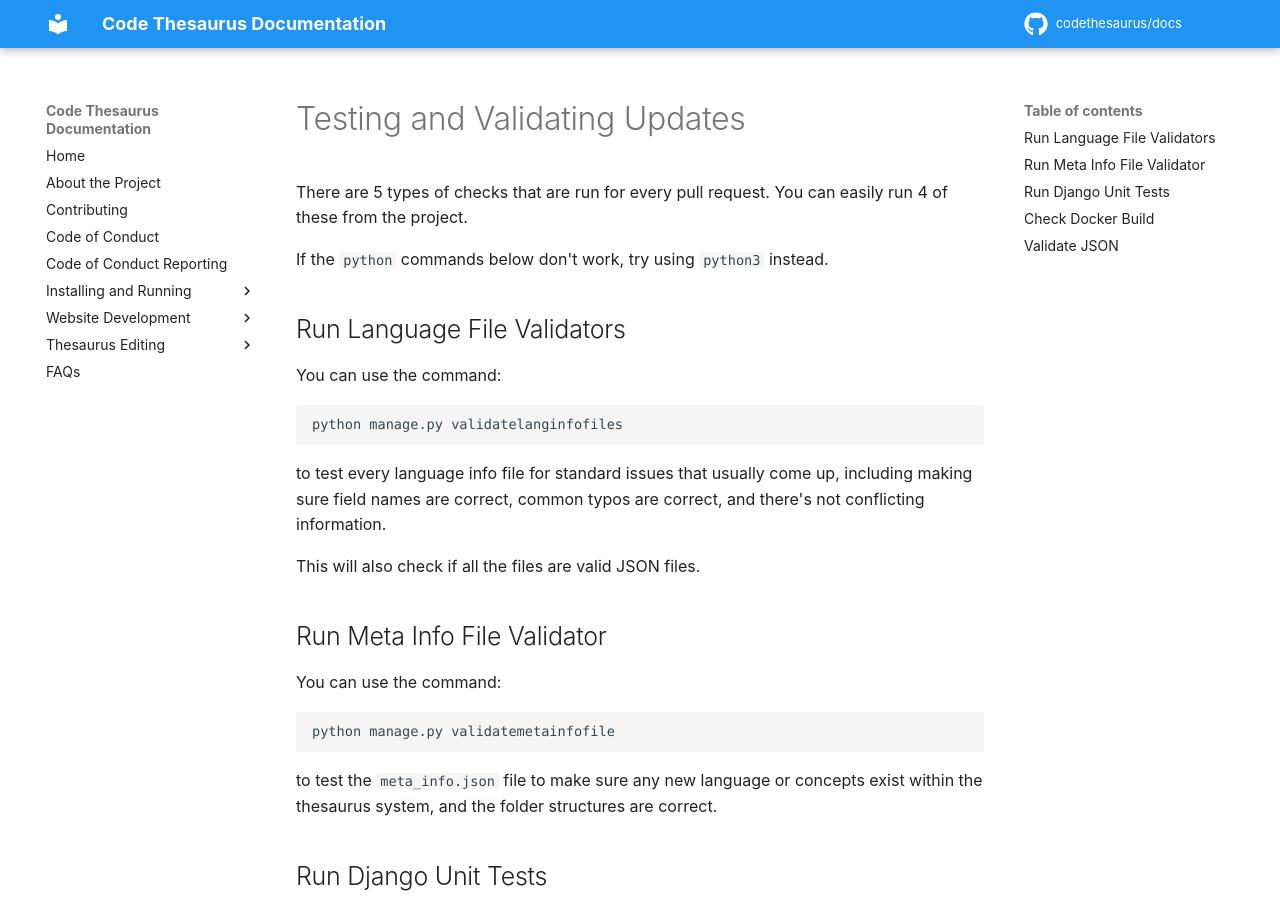
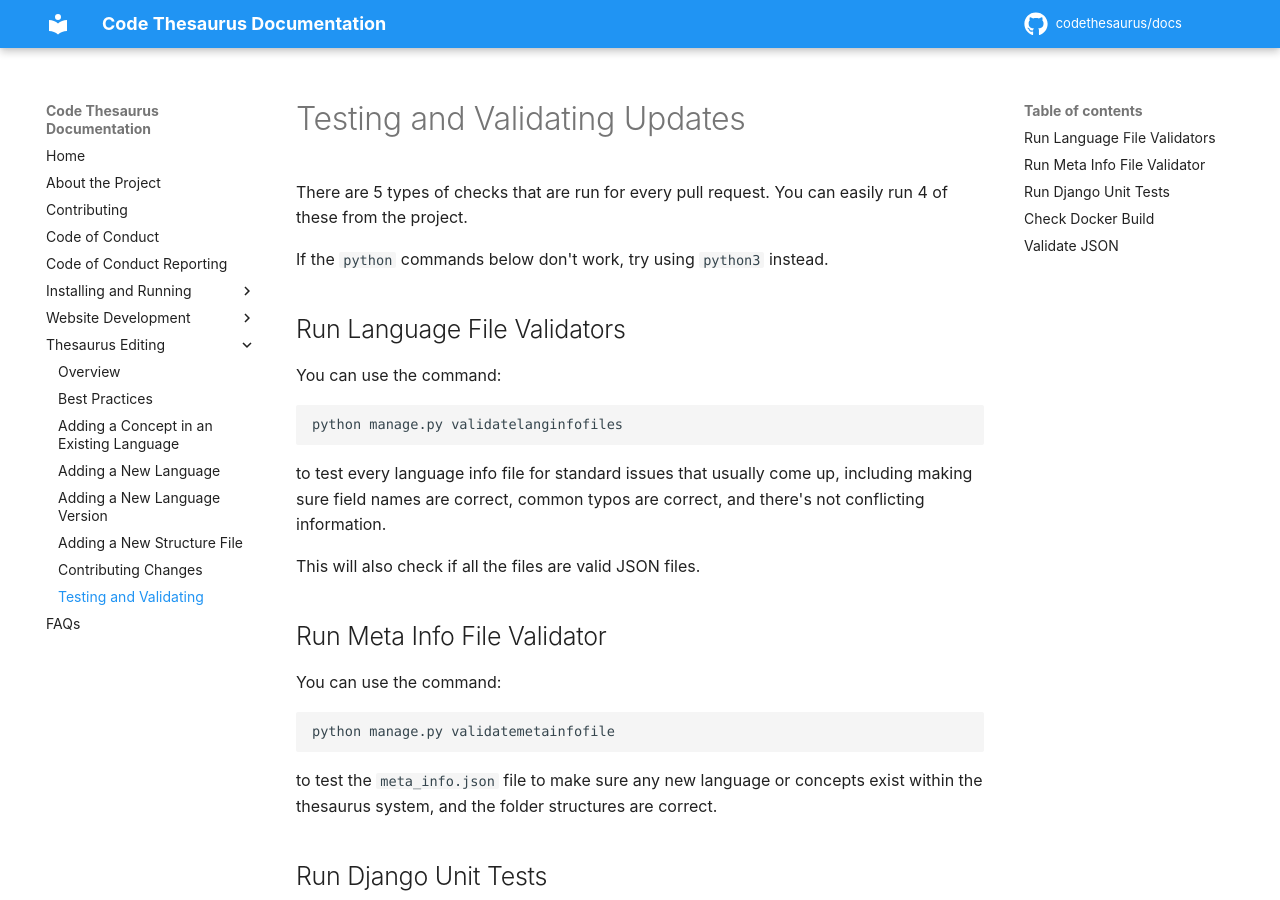
Before and after one commit to codethesaurus/docs, an MkDocs documentation site: the page built from docs/thesaurus/testing.md, in a window 1280 px wide and 900 px high. Built offline with MkDocs 1.6.1 and Material for MkDocs 9.7.7, drawn with Linux system fonts in a browser that asks for light colours; comment, search, counter and statistics services are not loaded.

Commit message:
Add testing page to menu

```diff
--- a/mkdocs.yml
+++ b/mkdocs.yml
@@ -44,4 +44,5 @@ nav:
     - Adding a New Language Version: thesaurus/add-new-lang-version.md
     - Adding a New Structure File: thesaurus/add-new-structure.md
     - Contributing Changes: thesaurus/contributing.md
+    - Testing and Validating: thesaurus/testing.md
   - FAQs: faq/index.md
```
